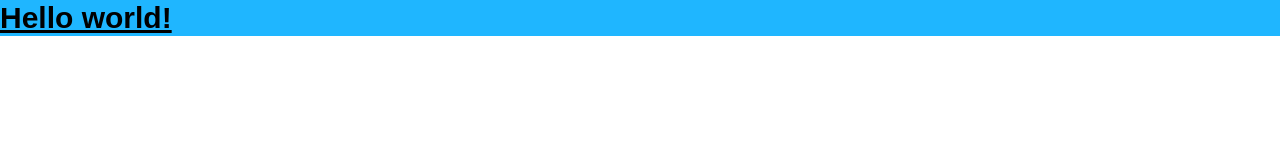
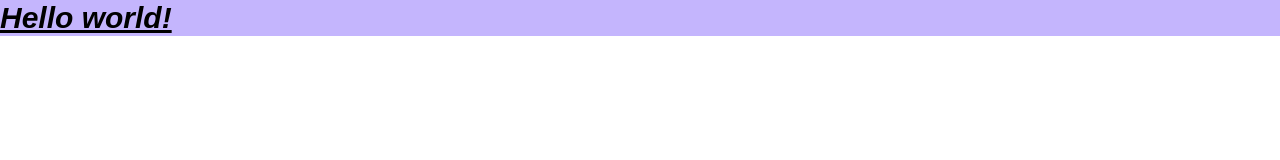
Before and after one commit to matteoCalderaro/boilerplate-tailwind, a website built with webpack: page src/index.html in a window 1280 px wide. Built offline with nearby package versions, Linux system fonts and the light colour scheme.

Commit message:
fixed tailwind.config.js

```diff
--- a/src/index.html
+++ b/src/index.html
@@ -1,5 +1,5 @@
-<div class="bg-blue">
-    <h1 class="text-3xl font-bold underline">
+<div class="bg-violet-300">
+    <h1 class="text-3xl font-bold underline italic">
         Hello world!
     </h1>
 </div>
--- a/src/js/app.js
+++ b/src/js/app.js
@@ -4,3 +4,5 @@ import '../scss/app.scss';
 
 /* Demo JS */
 import './demo.js';
+
+console.log('ciao');
--- a/tailwind.config.js
+++ b/tailwind.config.js
@@ -1,6 +1,8 @@
 module.exports = {
-	content: ['./src/**/*.{html,js}'],
+    content: ["./src/**/*.{html,js}"],
+
       theme: {
+        extend: {
             screens: {
               sm: '480px',
               md: '768px',
@@ -22,7 +24,6 @@ module.exports = {
               sans: ['Graphik', 'sans-serif'],
               serif: ['Merriweather', 'serif'],
             },
-		extend: {
             spacing: {
               '128': '32rem',
               '144': '36rem',
```
Lines whose indentation alone changed are shown as unchanged.
